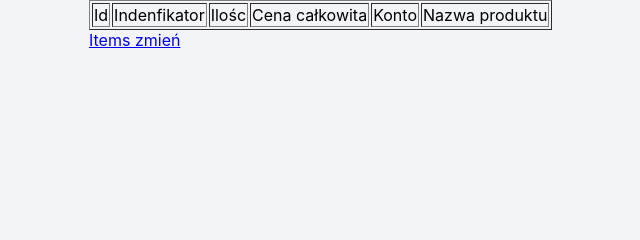
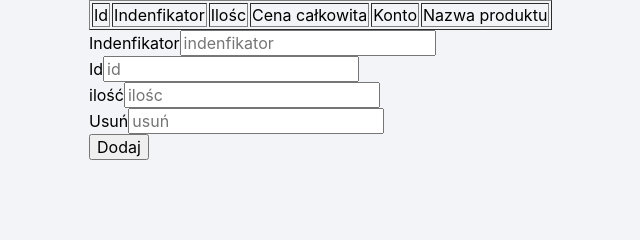
Before and after one commit to Szymon-Olstowski/Flask-www-mysql, a Flask app: template templates/koszyk.html in a window 1280 px wide. Shown: the part 177-417 px from the top of the page, without its empty margins (51-691 px from the left). Run offline with Flask 2, Linux system fonts and the light colour scheme; the template is opened without the code that fills it, so the values that code supplies are empty; some libraries are stand-ins or nearby versions.

Commit message:
Add files via upload

```diff
--- a/main.py
+++ b/main.py
@@ -144,6 +144,33 @@ def sklep():
     else:
         #Użytkownik nie jest zalogowany przekierowanie do strony logowania
         return redirect(url_for('login'))
+@app.route('/sklep_a', methods=['GET','POST'])
+def sklep_a():
+    msg=""
+    if 'loggedin' in session:
+        if request.method == 'POST' and 'indenfikator' in request.form and "ilosc" in request.form:
+            indenfikator=request.form["indenfikator"]
+            ilosc=request.form['ilosc']
+            spr=sql.items_inf(indenfikator)
+            if spr:
+                cursor = mysql.connection.cursor()
+                account = sql.account(session)
+                cursor.execute("SELECT * FROM sklep where indenfikator= %s",(indenfikator,))
+                cena=cursor.fetchone()
+                print(cena[5])
+                cena_cal=cena[5]*int(ilosc)
+                cursor.execute("SELECT nazwa_produktu FROM sklep where indenfikator= %s",(indenfikator,))
+                nazwa=cursor.fetchone()
+                #doawanie produtu do bazy danych
+                cursor.execute("INSERT INTO items VALUES (NULL, %s, %s,%s,%s,%s)",(indenfikator,ilosc,cena_cal,account[1],nazwa))
+                mysql.connection.commit()
+                akt=account[7]+cena_cal
+                sql.money(akt,account[1])
+            else:
+                return redirect(url_for('sklep'))
+    else:
+        return redirect(url_for('login'))
+    return redirect(url_for('koszyk'))
 @app.route('/pythonlogin/data',methods=['GET', 'POST'])
 def data():
     msg=''
@@ -191,34 +218,6 @@ def password_resert():
         "Proszę wypełnić folmurarz"
     # Show registration form with message (if any)
     return render_template('password_resert.html', msg=msg)
-@app.route('/pythonlogin/items',methods=['GET', 'POST'])
-def items():
-    msg=""
-    if 'loggedin' in session:
-        if request.method == 'POST' and 'indenfikator' in request.form and "ilosc" in request.form:
-            indenfikator=request.form["indenfikator"]
-            ilosc=request.form['ilosc']
-            spr=sql.items_inf(indenfikator)
-            if spr:
-                cursor = mysql.connection.cursor()
-                account = sql.account(session)
-                cursor.execute("SELECT * FROM sklep where indenfikator= %s",(indenfikator,))
-                cena=cursor.fetchone()
-                print(cena[5])
-                cena_cal=cena[5]*int(ilosc)
-                cursor.execute("SELECT nazwa_produktu FROM sklep where indenfikator= %s",(indenfikator,))
-                nazwa=cursor.fetchone()
-                #doawanie produtu do bazy danych
-                cursor.execute("INSERT INTO items VALUES (NULL, %s, %s,%s,%s,%s)",(indenfikator,ilosc,cena_cal,account[1],nazwa))
-                mysql.connection.commit()
-                akt=account[7]+cena_cal
-                sql.money(akt,account[1])
-                msg="dodano produkt do kosza"
-            else:
-                msg="nieprawidłowy indenfikator"
-    else:
-        return render_template('login.html', msg=msg)
-    return render_template('items.html', msg=msg)
 @app.route('/pythonlogin/koszyk',methods=['GET', 'POST'])
 def koszyk():
     if 'loggedin' in session:
@@ -230,9 +229,8 @@ def koszyk():
         else:
             return redirect(url_for('sklep'))
         return render_template('koszyk.html',sklepDetalis=sklepDetalis,account=account)
-@app.route('/pythonlogin/items_change',methods=['GET', 'POST'])
+@app.route('/items_change',methods=['GET', 'POST'])
 def items_change():
-    msg=""
     if 'loggedin' in session:
         if request.method == 'POST' and 'indenfikator' in request.form and "id" in request.form and "ilosc" in request.form and "usun":
             indenfikator=request.form["indenfikator"]
@@ -255,7 +253,6 @@ def items_change():
                         sql.money(akt,account[1])
                         cursor.execute("DELETE FROM items where id=%s",(id,))
                         mysql.connection.commit()
-                        msg="Usunięto produkt"
                     else:
                         if t_b<int(ilosc):
                             cena_cal=cena[0]*int(ilosc)
@@ -265,7 +262,6 @@ def items_change():
                             test=cena_cal-int(t[3])
                             akt=int(account[7])+test
                             sql.money(akt,account[1])
-                            msg="Dodanie kwoty"
                         if t_b>int(ilosc):
                             cena_cal=cena[0]*int(ilosc)
                             sql.koszyk_cena(cena_cal,id)
@@ -273,12 +269,12 @@ def items_change():
                             test=int(t[3])-cena_cal
                             akt=int(account[7])-test
                             sql.money(akt,account[1])
-                            msg="Usuwanie kwoty"
             else:
-                msg="nieprawidłowy indenfikator"
+                return redirect(url_for('koszyk'))
     else:
-        return render_template('login.html', msg=msg)
-    return render_template('items_change.html', msg=msg)
+        return redirect(url_for('login'))
+    return redirect(url_for('koszyk'))
+
 if __name__ == '__main__':
 #zmień adres ip odowiedni dla swojej sieći
     app.run(host="192.168.0.220")
--- a/templates/home.html
+++ b/templates/home.html
@@ -10,7 +10,7 @@
 <!-- START free4u.pl -->
 <script type="text/JavaScript" src="http://www.free4u.pl/data_godzina.php?co=godzina"></script>
 <!-- STOP free4u.pl -->
-<p>Weitaj z powrotem {{ username }}!</p>
+<p>Witaj z powrotem {{ username }}!</p>
 <form action="/uploader" method="post" enctype="multipart/form-data">
     <input type="file" name="file" />
     <input type="submit" />
--- a/templates/koszyk.html
+++ b/templates/koszyk.html
@@ -24,5 +24,14 @@ Wartośc koszyka {{account[7]}} zł.
     </tr>
     {% endfor %}
 </table>
-<a href="{{url_for('items_change') }}">Items zmień</a>
+<form action="/items_change" method="post" enctype="multipart/form-data">
+    Indenfikator<input type="text" name="indenfikator" placeholder="indenfikator" id="indenfikator" required>
+    <br>
+    Id<input type="text" name="id" placeholder="id" id="id" required>
+    <br>
+    ilość<input type="text" name="ilosc" placeholder="ilośc" id="ilosc" required>
+    <br>
+    Usuń<input type="text" name="usun" placeholder="usuń" id="usun" required>
+    <br>
+	<input type="submit" value="Dodaj">
 {% endblock %}
```
Also changed, not shown: templates/sklep.html (+5 -3 lines).
